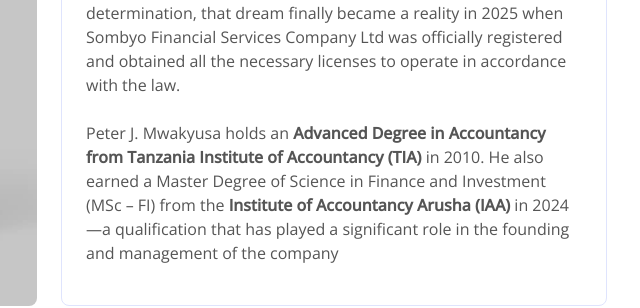
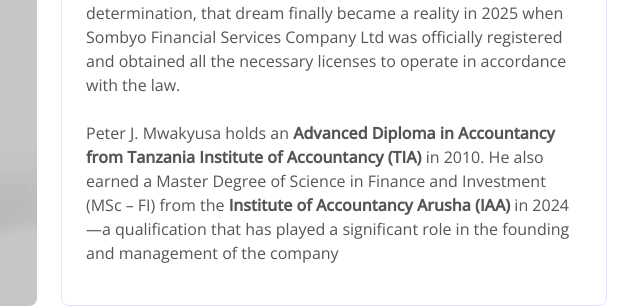
Before and after one commit to VITOHUB-ORG/Sombyo_website, a plain HTML site: page about.html in a window 1280 px wide. Shown: the part 1260-1568 px from the top of the page, 591-1231 px from the left. Drawn offline with nearby package versions, Linux system fonts and the light colour scheme.

Commit message:
Replace 'degree' with 'Diploma' in about.html

```diff
--- a/about.html
+++ b/about.html
@@ -165,7 +165,7 @@
 Financial Services Company Ltd was officially registered and obtained
 all the necessary licenses to operate in accordance with the law.<br><br>
 
-Peter J. Mwakyusa holds an <strong>Advanced Degree in Accountancy from Tanzania Institute of Accountancy (TIA)</strong> in
+Peter J. Mwakyusa holds an <strong>Advanced Diploma in Accountancy from Tanzania Institute of Accountancy (TIA)</strong> in
 2010. He also earned a Master Degree of Science in Finance and
 Investment (MSc – FI) from the <strong>Institute of Accountancy Arusha (IAA)</strong>
 in 2024—a qualification that has played a significant role in the
```
